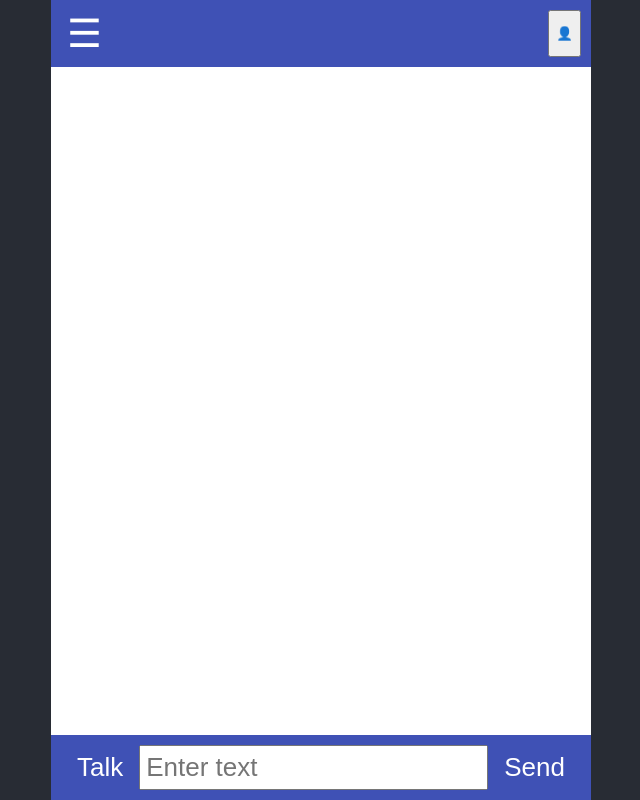
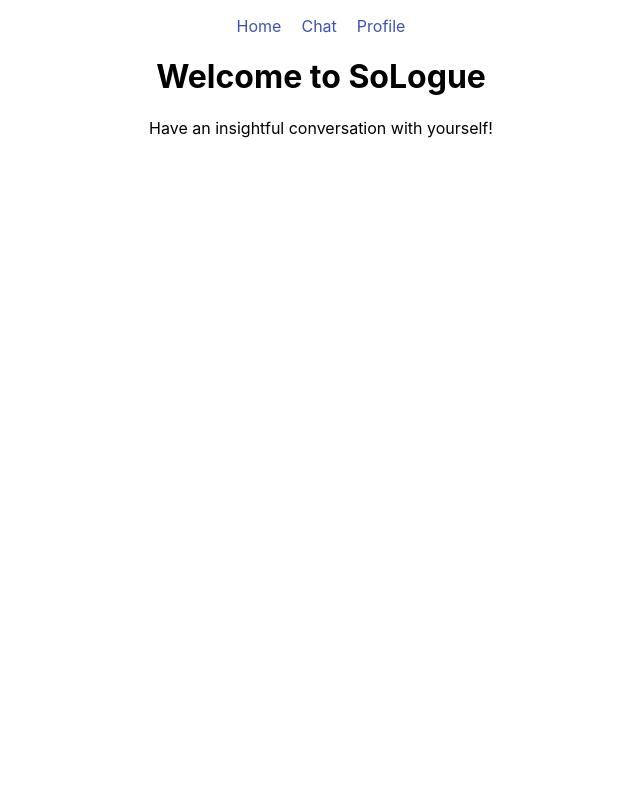
Before and after one commit to M0M0-D3V/sologue-app, a React (Create React App) app in the folder client/: page / in a window 1280 px wide. Shown: the whole page, without its empty margins (319-959 px from the left). Built offline with nearby package versions, Linux system fonts and the light colour scheme.

Commit message:
add routes

```diff
--- a/client/src/App.css
+++ b/client/src/App.css
@@ -36,3 +36,22 @@
     transform: rotate(360deg);
   }
 }
+
+nav ul {
+  list-style-type: none;
+  padding: 0;
+}
+
+nav li {
+  display: inline;
+  margin: 0 10px;
+}
+
+nav a {
+  text-decoration: none;
+  color: #3f51b5;
+}
+
+nav a:hover {
+  text-decoration: underline;
+}
--- a/client/src/App.js
+++ b/client/src/App.js
@@ -1,14 +1,34 @@
 import React from "react";
+import { Link, Route, BrowserRouter as Router, Routes } from "react-router-dom";
 import "./App.css";
 import ChatInterface from "./components/ChatInterface";
+import Home from "./components/Home";
+import Profile from "./components/Profile";
 
 const App = () => {
   return (
-    <div className="App">
-      <header className="App-header">
-        <ChatInterface />
-      </header>
-    </div>
+    <Router>
+      <div className="App">
+        <nav>
+          <ul>
+            <li>
+              <Link to="/">Home</Link>
+            </li>
+            <li>
+              <Link to="/chat">Chat</Link>
+            </li>
+            <li>
+              <Link to="/profile">Profile</Link>
+            </li>
+          </ul>
+        </nav>
+        <Routes>
+          <Route exact path="/" element={<Home />} />
+          <Route path="/chat" element={<ChatInterface />} />
+          <Route path="/profile" element={<Profile />} />
+        </Routes>
+      </div>
+    </Router>
   );
 };
 
--- /dev/null
+++ b/client/src/components/Home.jsx
@@ -0,0 +1,13 @@
+// src/components/Home.jsx
+import React from "react";
+
+const Home = () => {
+  return (
+    <div>
+      <h1>Welcome to SoLogue</h1>
+      <p>Have an insightful conversation with yourself!</p>
+    </div>
+  );
+};
+
+export default Home;
--- /dev/null
+++ b/client/src/components/Profile.jsx
@@ -0,0 +1,13 @@
+// src/components/Profile.jsx
+import React from "react";
+
+const Profile = () => {
+  return (
+    <div>
+      <h1>Profile Page</h1>
+      <p>Manage your profile settings here.</p>
+    </div>
+  );
+};
+
+export default Profile;
```
